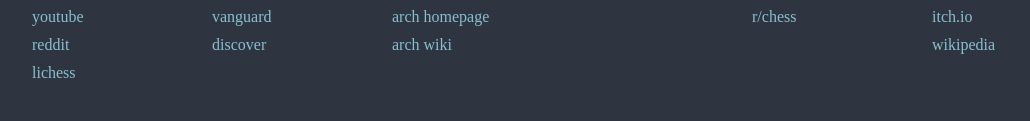
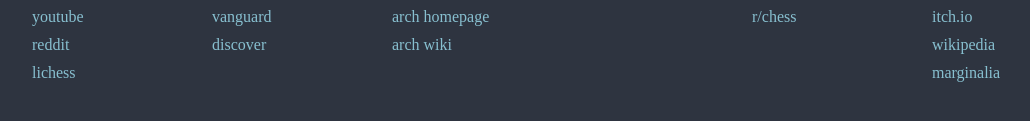
Before and after one commit to fmenozzi/env, a plain HTML site: page startpage/index.html in a window 1280 px wide. Shown: the part 321-442 px from the top of the page, without its empty margins (73-1103 px from the left). Drawn offline with Linux system fonts and the light colour scheme.

Commit message:
Add marginalia to startpage.

```diff
--- a/startpage/index.html
+++ b/startpage/index.html
@@ -74,6 +74,7 @@
                     <li><a href='https://protondb.com' target='_blank' rel='noopener noreferrer'>protondb</a></li>
                     <li><a href='https://itch.io' target='_blank' rel='noopener noreferrer'>itch.io</a></li>
                     <li><a href='https://wikipedia.org' target='_blank' rel='noopener noreferrer'>wikipedia</a></li>
+                    <li><a href='https://search.marginalia.nu' target='_blank' rel='noopener noreferrer'>marginalia</a></li>
                 </div>
             </div>
         </div>
```
